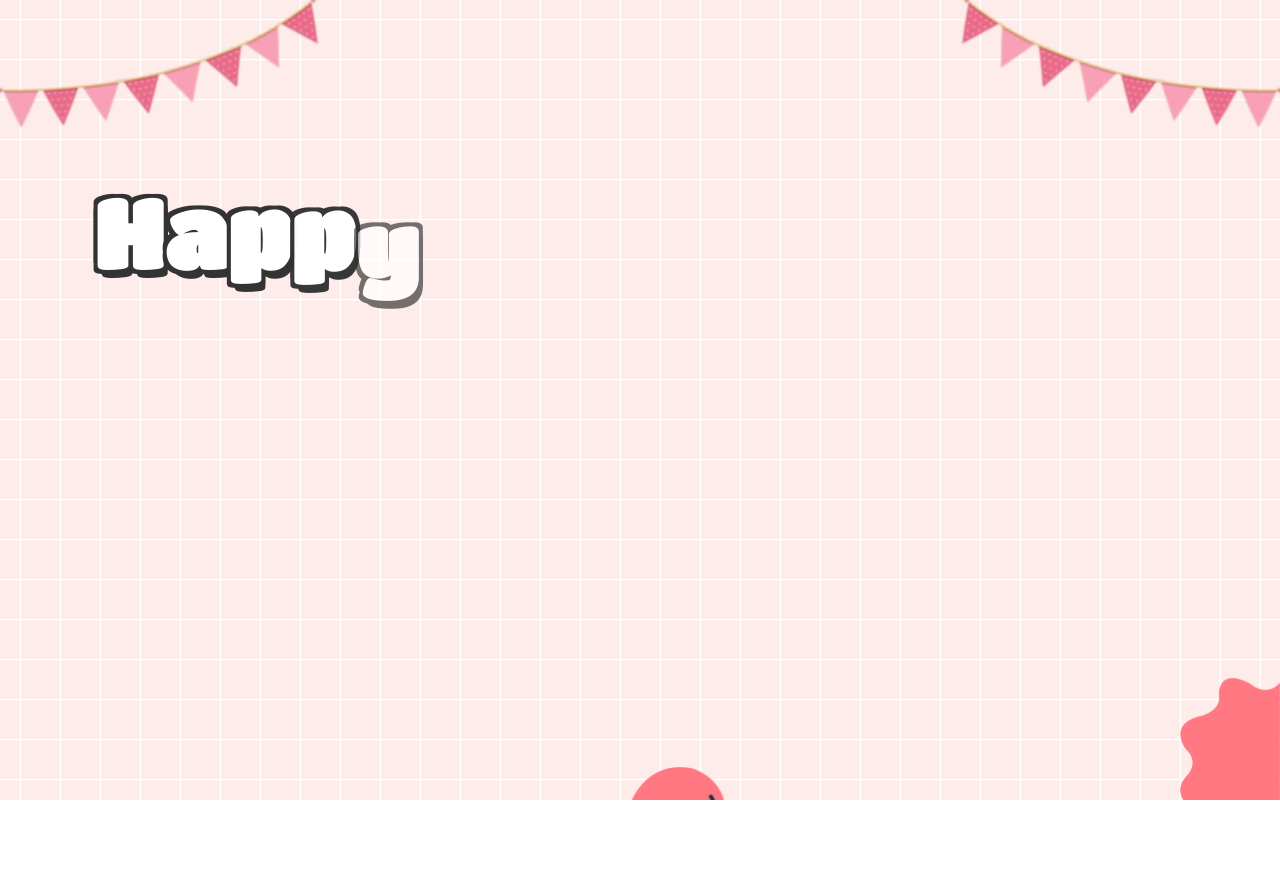
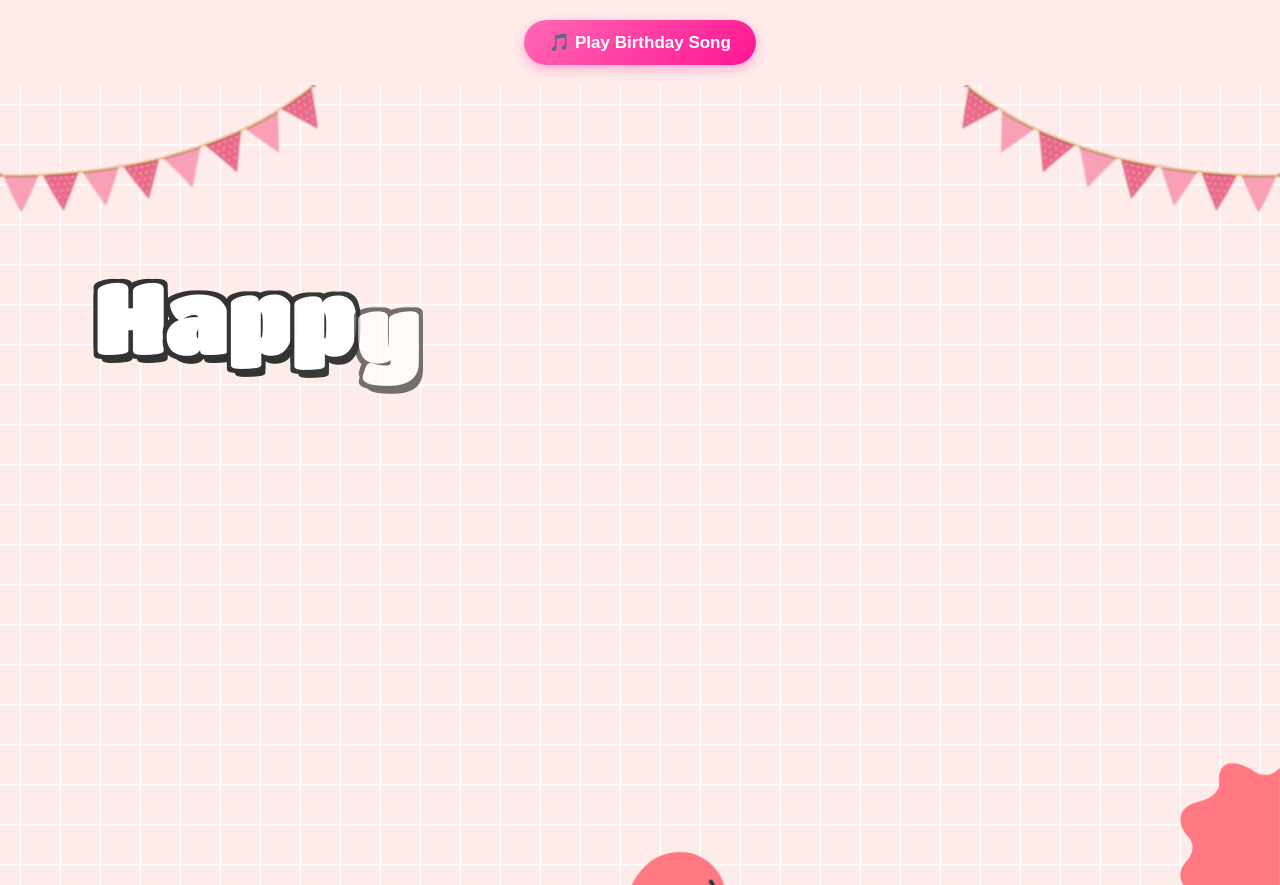
Before and after one commit to rashmivaidya26-code/Birthday-Page, a plain HTML site: page index.html in a window 1280 px wide. Before the commit the page ends 800 px from the top, so only its background shows below. Drawn offline with nearby package versions, Linux system fonts and the light colour scheme; a web font is replaced by a local one.

Commit message:
Update index.html

```diff
--- a/index.html
+++ b/index.html
@@ -17,6 +17,55 @@
     <script src="https://code.jquery.com/jquery-3.7.1.min.js"
         integrity="sha256-/JqT3SQfawRcv/BIHPThkBvs0OEvtFFmqPF/lYI/Cxo=" crossorigin="anonymous"></script>
 </head>
+
+<!-- Birthday Music Button -->
+<style>
+    #musicBtn {
+        background: linear-gradient(135deg, #ff69b4, #ff1493);
+        color: white;
+        border: none;
+        padding: 12px 25px;
+        border-radius: 30px;
+        font-size: 17px;
+        font-weight: bold;
+        cursor: pointer;
+        box-shadow: 0 4px 12px rgba(255, 20, 147, 0.3);
+        margin: 20px;
+    }
+
+    #musicBtn:hover {
+        transform: scale(1.05);
+    }
+</style>
+
+<div style="text-align:center;">
+    <button id="musicBtn" onclick="toggleMusic()">
+        🎵 Play Birthday Song
+    </button>
+</div>
+
+<audio id="birthdayMusic" loop>
+    <source src="birthday.mp3" type="audio/mpeg">
+</audio>
+
+<script>
+    function toggleMusic() {
+        const music = document.getElementById("birthdayMusic");
+        const button = document.getElementById("musicBtn");
+
+        if (music.paused) {
+            music.play().then(() => {
+                button.innerHTML = "⏸ Pause Music";
+            }).catch(() => {
+                alert("Please check your birthday.mp3 file!");
+            });
+        } else {
+            music.pause();
+            button.innerHTML = "🎵 Play Birthday Song";
+        }
+    }
+</script>
+</body>
 
 <body>
     <div id="wrapper">
```
